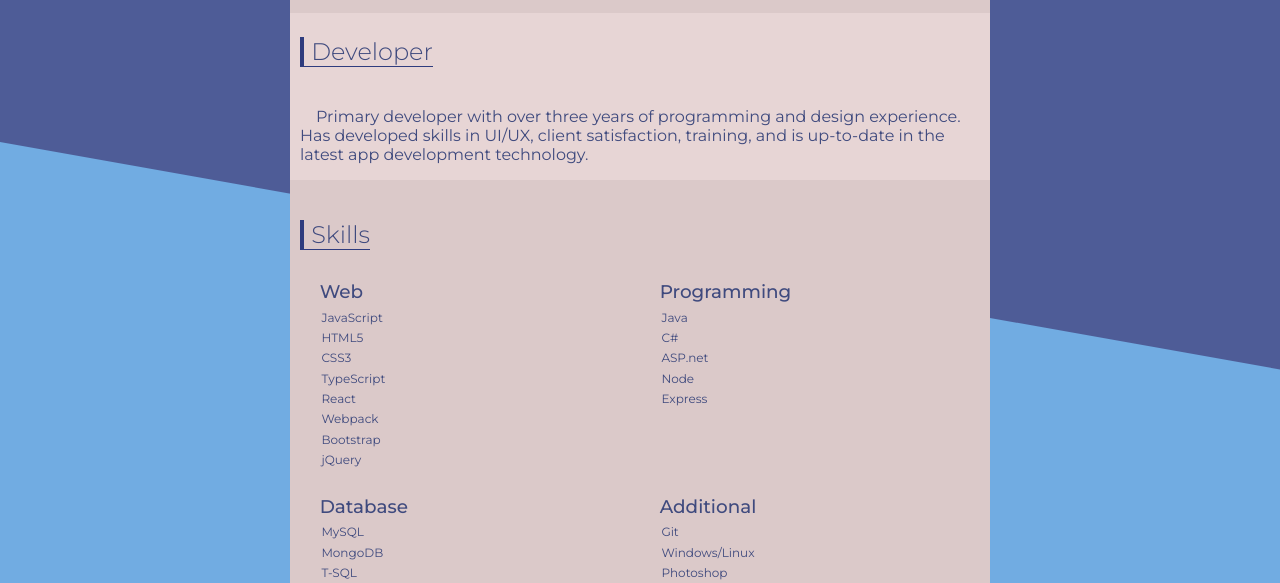
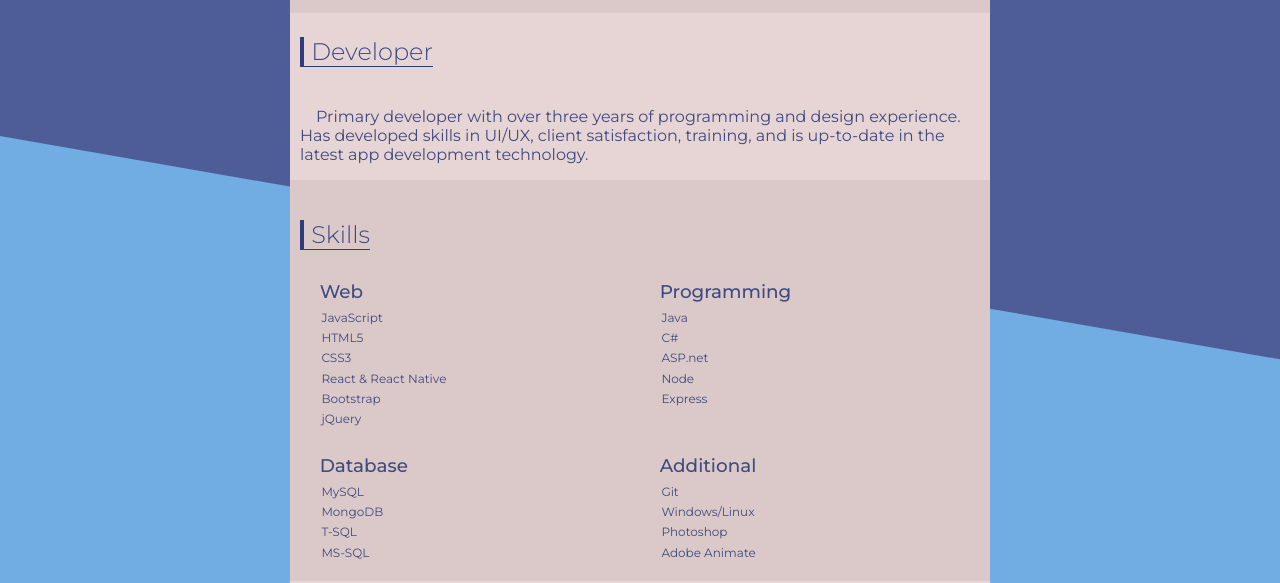
Before and after one commit to Shawneth/Shawneth.github.io, a plain HTML site: page index.html in a window 1280 px wide. Shown: the part 199-782 px from the top of the page. Drawn offline with Linux system fonts and the light colour scheme.

```diff
--- a/index.html
+++ b/index.html
@@ -36,9 +36,7 @@
                                 <li>JavaScript</li>
                                 <li>HTML5</li>
                                 <li>CSS3</li>
-                                <li>TypeScript</li>
-                                <li>React</li>
-                                <li>Webpack</li>
+                                <li>React & React Native</li>
                                 <li>Bootstrap</li>
                                 <li>jQuery</li>
                             </ul>
```
